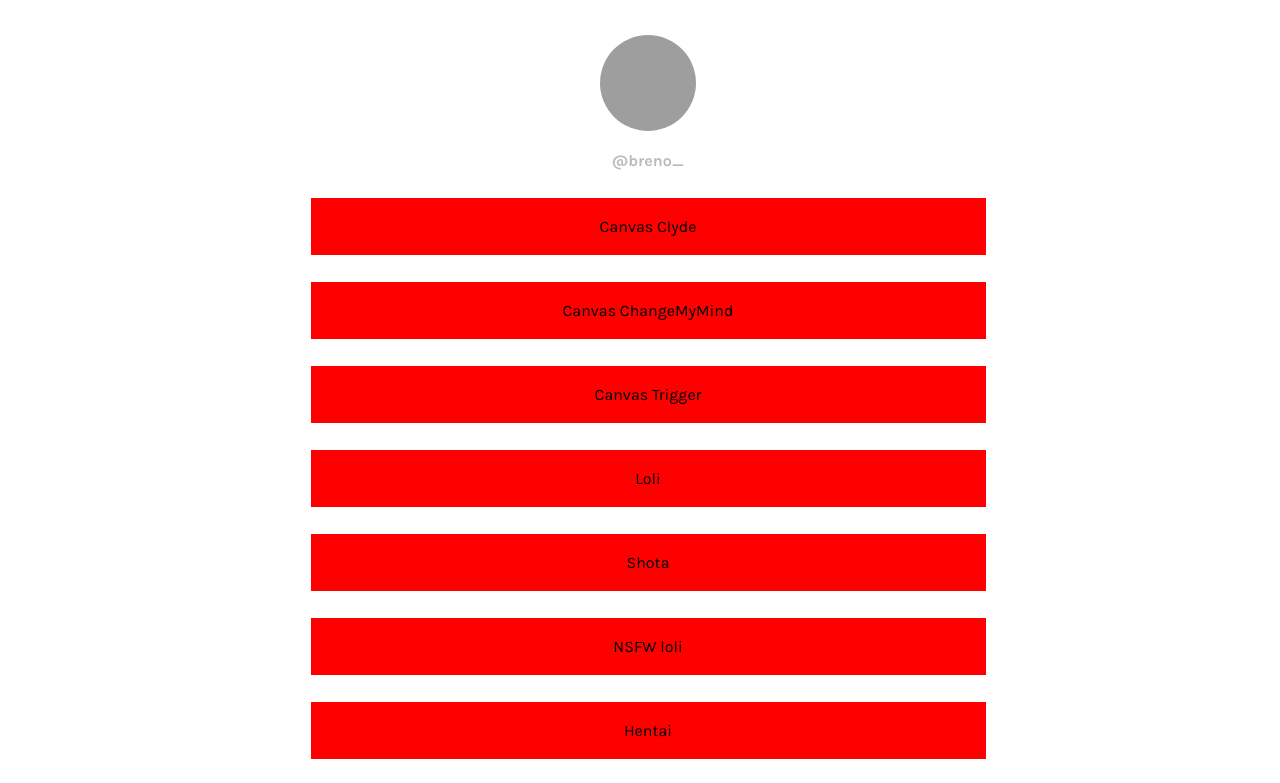
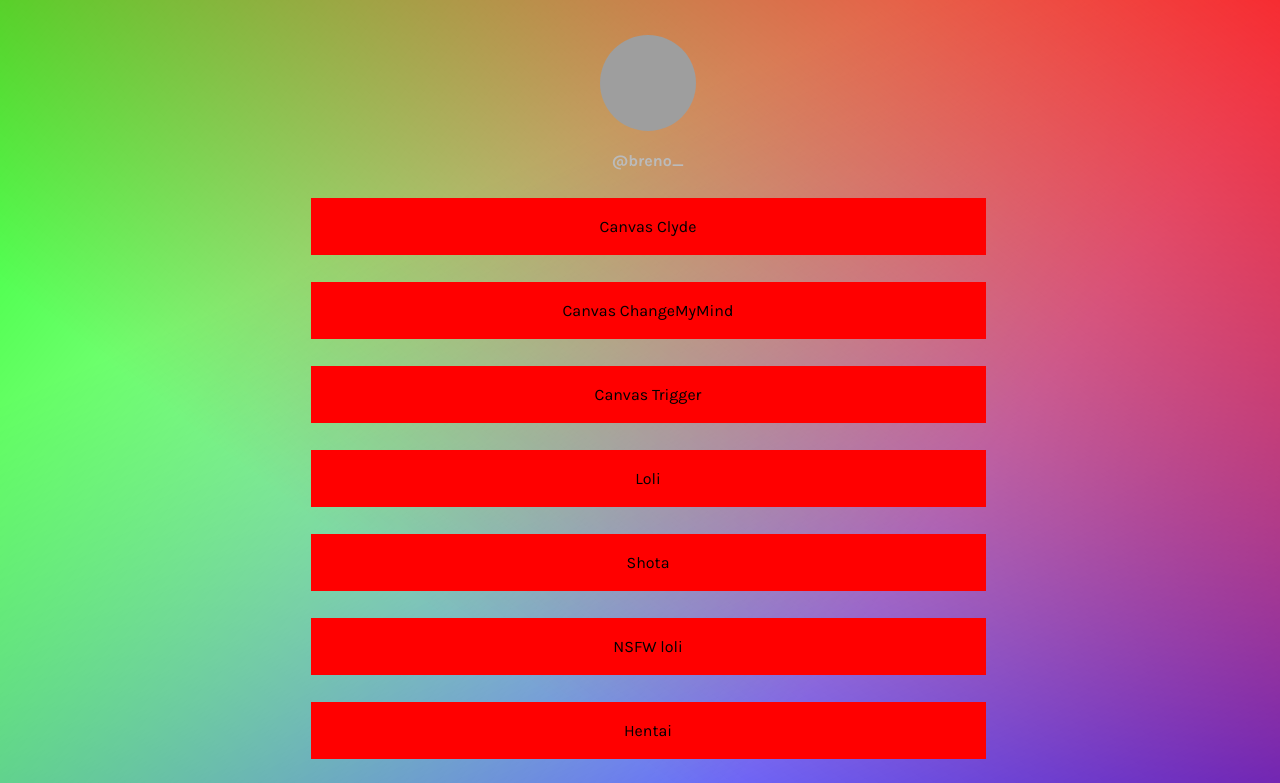
Before and after one commit to sayo-api/akame-base-api, a website: page public/index.html in a window 1280 px wide. Shown: the top 783 px of the page. Drawn offline with Linux system fonts and the light colour scheme; grey boxes are pictures that could not be loaded.

Commit message:
first commit

```diff
--- a/public/css/style.css
+++ b/public/css/style.css
@@ -11,7 +11,7 @@ html, body {
   height:100%;
 }
 body {
-    background: background:
+    background:
     linear-gradient(217deg, rgba(255,0,0,.8), rgba(255,0,0,0) 70.71%),
     linear-gradient(127deg, rgba(0,255,0,.8), rgba(0,255,0,0) 70.71%),
     linear-gradient(336deg, rgba(0,0,255,.8), rgba(0,0,255,0) 70.71%);
```
Also changed, not shown: 1 other file.
